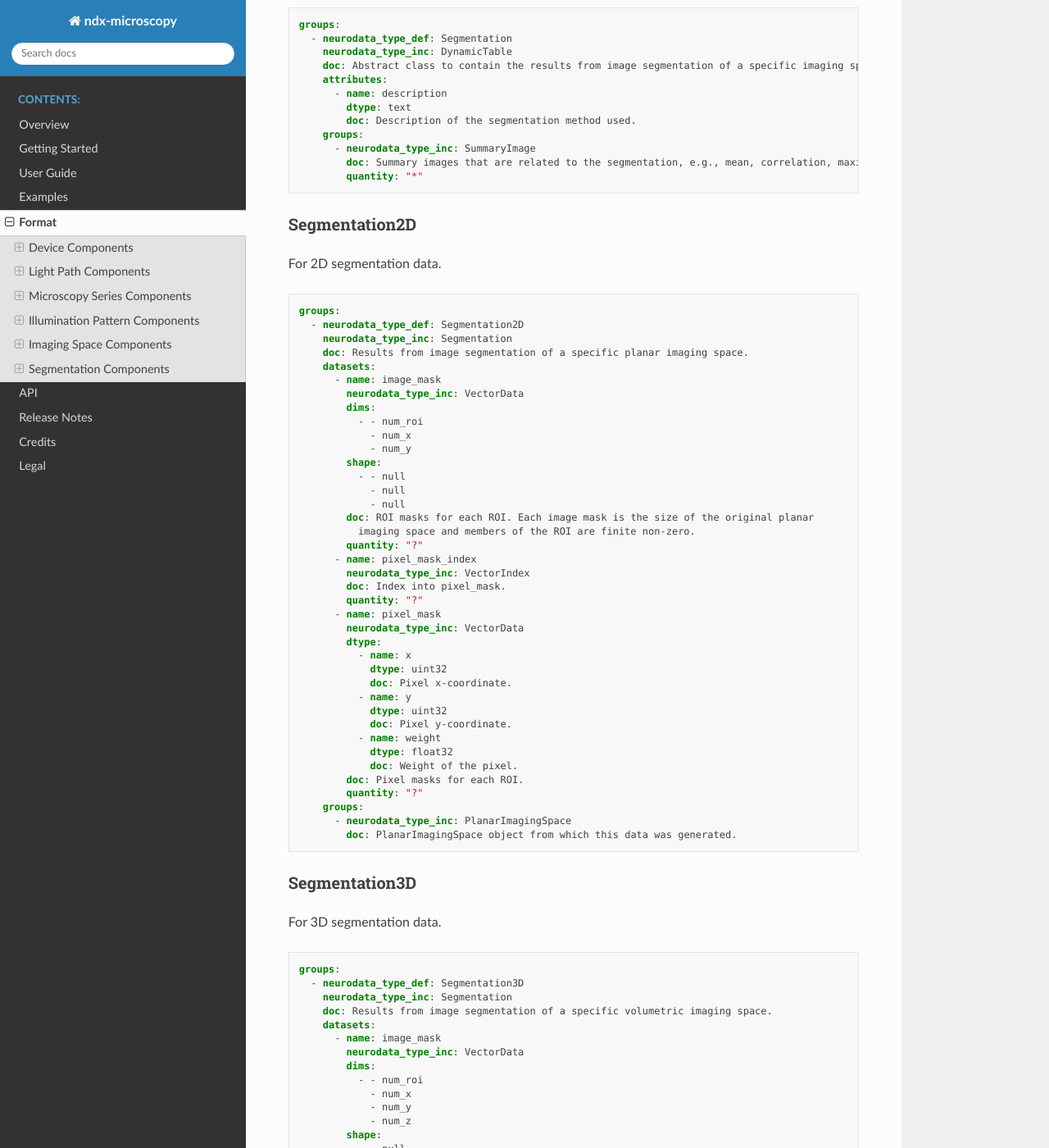
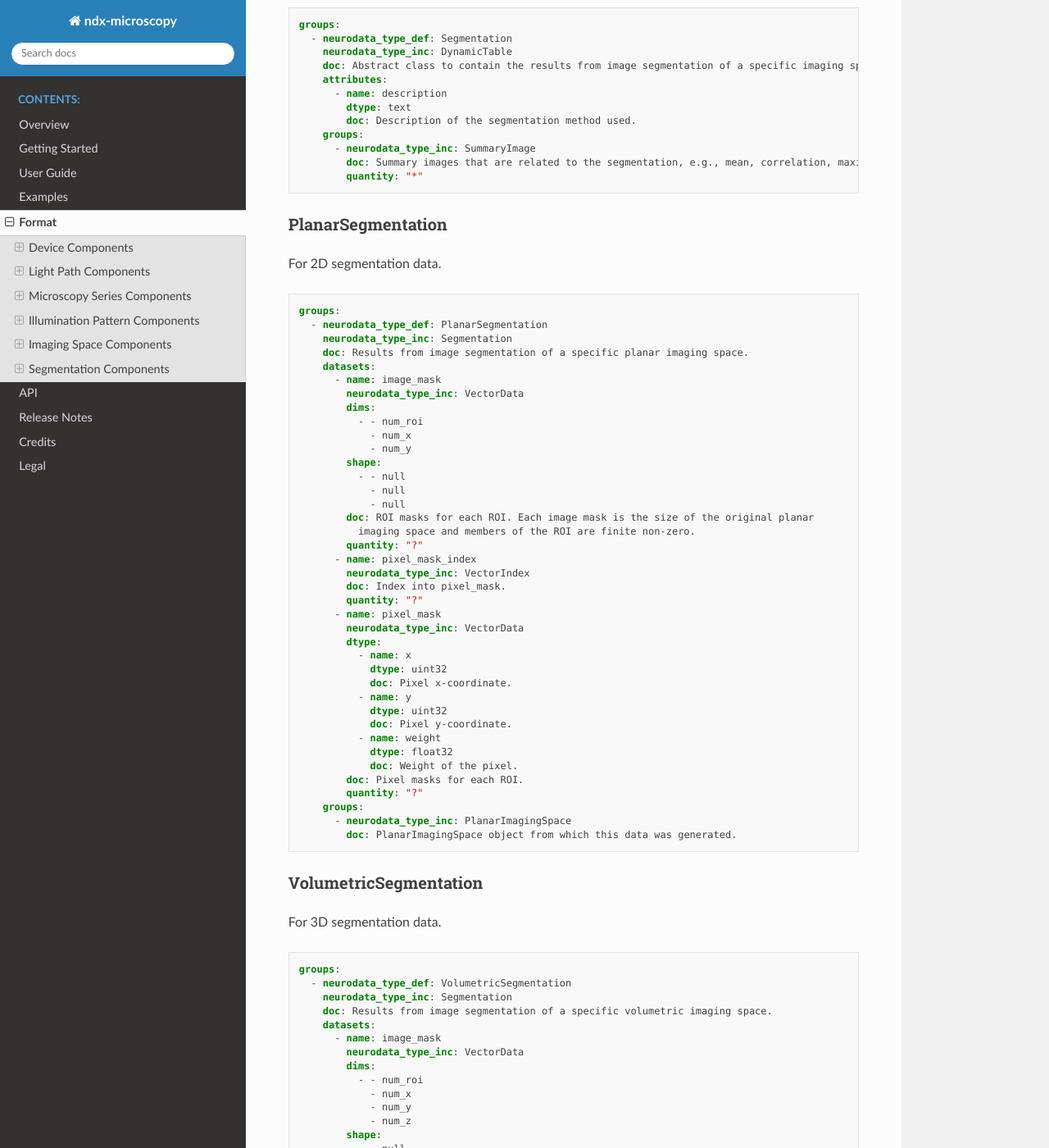
Before and after one commit to catalystneuro/ndx-microscopy, a Sphinx documentation site: the page built from docs/source/format.rst, in a window 1280 px wide and 1400 px high, scrolled down 7341 px. Shown: the whole window at 82% size. Built offline with Sphinx 7.4.7 and the Read the Docs theme 3.1.0, drawn with Linux system fonts in a browser that asks for light colours.

Commit message:
Refactor segmentation classes: Rename Segmentation2D to PlanarSegmentation and Segmentation3D to VolumetricSegmentation

```diff
--- a/docs/source/format.rst
+++ b/docs/source/format.rst
@@ -407,14 +407,14 @@
             doc: Summary images that are related to the segmentation, e.g., mean, correlation, maximum projection.
             quantity: "*"
 
-Segmentation2D
+PlanarSegmentation
 ^^^^^^^^^^^
 For 2D segmentation data.
 
 .. code-block:: yaml
 
     groups:
-      - neurodata_type_def: Segmentation2D
+      - neurodata_type_def: PlanarSegmentation
         neurodata_type_inc: Segmentation
         doc: Results from image segmentation of a specific planar imaging space.
         datasets:
@@ -453,14 +453,14 @@
           - neurodata_type_inc: PlanarImagingSpace
             doc: PlanarImagingSpace object from which this data was generated.
 
-Segmentation3D
+VolumetricSegmentation
 ^^^^^^^^^^^
 For 3D segmentation data.
 
 .. code-block:: yaml
 
     groups:
-      - neurodata_type_def: Segmentation3D
+      - neurodata_type_def: VolumetricSegmentation
         neurodata_type_inc: Segmentation
         doc: Results from image segmentation of a specific volumetric imaging space.
         datasets:
--- a/docs/source/release_notes.rst
+++ b/docs/source/release_notes.rst
@@ -48,7 +48,7 @@
 * Advanced light path configurations: ``ExcitationLightPath``, ``EmissionLightPath``
 * Imaging space definitions: ``PlanarImagingSpace``, ``VolumetricImagingSpace``
 * Support for 2D and 3D imaging: ``PlanarMicroscopySeries``, ``VolumetricMicroscopySeries``, ``MultiPlaneMicroscopyContainer``
-* ROI/segmentation storage: ``SummaryImages``, ``Segmentation2D``, ``Segmentation3D``, ``SegmentationContainer``, ``MicroscopyResponseSeries``, ``MicroscopyResponseSeriesContainer``
+* ROI/segmentation storage: ``SummaryImages``, ``PlanarSegmentation``, ``VolumetricSegmentation``, ``SegmentationContainer``, ``MicroscopyResponseSeries``, ``MicroscopyResponseSeriesContainer``
 * Abstract Neurodata types: ``ImagingSpace``, ``MicroscopySeries``, ``Segmentation``
 
 Changes
--- a/docs/source/user_guide.rst
+++ b/docs/source/user_guide.rst
@@ -336,7 +336,7 @@
     )
 
     # 2. Create segmentation
-    segmentation = Segmentation2D(
+    segmentation = PlanarSegmentation(
         name='rois',
         description='Manual ROI segmentation',
         planar_imaging_space=imaging_space,
```
Also changed, not shown: README.md (+8 -8 lines), docs/source/api.rst (+12 -12 lines), docs/source/examples.rst (+6 -6 lines), 12 other files.
